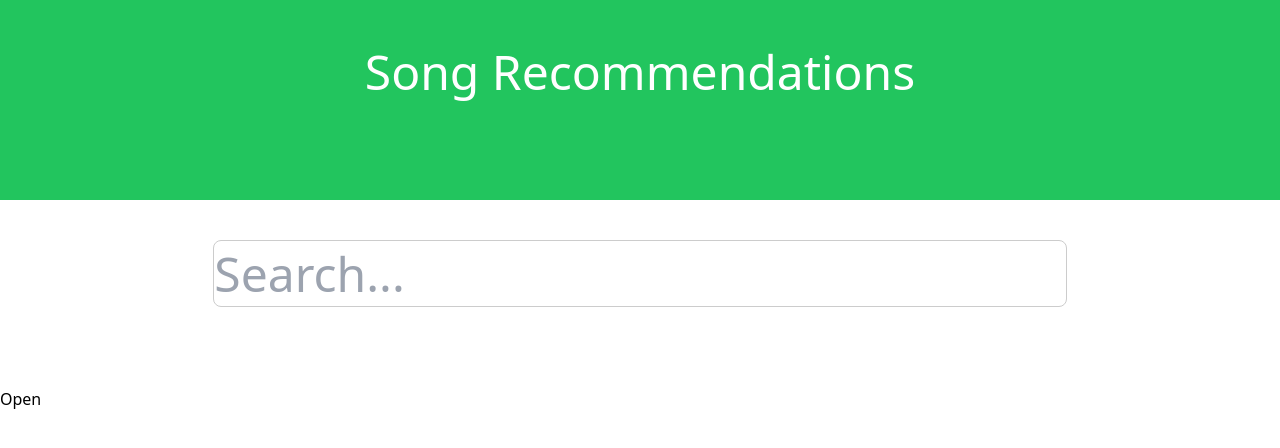
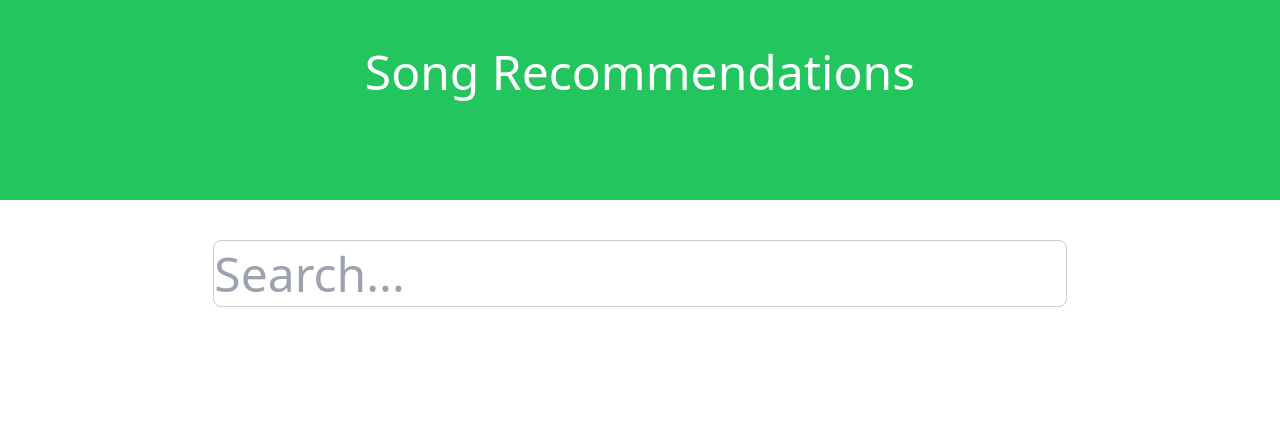
Before and after one commit to masashiyo/MusicRecFrontEnd, a React (Vite) app: page /songRecommendation in a window 1280 px wide. Shown: the top 448 px of the page. Built offline with nearby package versions, Linux system fonts and the light colour scheme.

Commit message:
song recommendation modal works and fixed some other code

```diff
--- a/src/components/SongRecModal.jsx
+++ b/src/components/SongRecModal.jsx
@@ -1,31 +1,29 @@
 import React, { useState, useEffect } from "react";
+import TrackCard from "./TrackCard";
 
 export default function SongRecModal(props) {
+    const [mappedTracks, setMappedTracks] = useState([]);
 
-    const [modal, setModal] = useState(false);
-
-    const toggleModal = () => {
-        setModal(!modal)
-    }
+    useEffect(() => {
+        const trackData = props.trackList.map((track) => {
+            return <TrackCard key={track.id} track={track} />
+          })
+          setMappedTracks(trackData)
+    },[props.trackList])
 
     return(
         <>
-            <button
-            onClick={toggleModal}
-            className="button">
-                Open
-            </button>
-
-            {modal ?
-                <div className="w-[100%] h-[100%] top-0 left-0 right-0 bottom-0 fixed z-10 bg-gray-900 z-10 bg-opacity-50">
-                    <div className="bg-white z-50 mx-auto w-[50%] h-[50%] my-[10%]">
-                        <button className="close-modal" onClick={() => toggleModal()}>Close</button>
+            {props.modal &&
+                <div className="w-[100%] h-[100%] top-0 left-0 right-0 bottom-0 fixed z-10 bg-gray-900 bg-opacity-50">
+                    <div className="bg-white z-50 mx-auto w-[70%] h-[80%] my-[5%] overflow-y-scroll">
+                        <button className="mt-2 ml-2 absolute mb-20 transition duration-300 ease-in-out text-white bg-green-500 hover:bg-green-700 p-2 text-xl rounded-lg border border-white" onClick={() => props.toggleModal()}>Close</button>
                         <h2 className="text-5xl mb-5 text-center">Recommended Songs</h2>
-                        <p className="text-2xl color-black">
-                            dahwahdwiahwu dhua wdh uwa duha wdua wdua dwha dwhuadw uhdwa uhwua dhhuiawdhuiadwhuiwadihuwaduihawhufeuihfsuifhsuif asigh fuiweag fweyug fyuasdg fhjdsg fhjsdf gashjdg iasd gashdg ashdg ashjdg ashjdg ashjdg ashjg wshjG HFawd
-                        </p>
+                        <div className="flex flex-col items-center">
+                            {mappedTracks.length > 0 && mappedTracks}
+                        </div>
                     </div>
-                </div> : ''}
+                </div>
+            }
         </>
     )
 }
--- a/src/components/SongSearchBar.jsx
+++ b/src/components/SongSearchBar.jsx
@@ -83,7 +83,7 @@ const SongSearchBar = (props) => {
                 onChange={handleChange}
                 />
             <div className='absolute w-8/12'>
-                {searchResults.length > 0 ? searchResults : ''}
+                {searchResults.length > 0 && searchResults}
             </div>
             </div>
             <div className='mt-20 w-[83.5%] mx-auto flex flex-col items-center'>
--- a/src/pages/SongRecommendation.jsx
+++ b/src/pages/SongRecommendation.jsx
@@ -4,9 +4,15 @@ import SongRecModal from '../components/SongRecModal';
 
 const SongRecommendation = () => {
     const [tracksSelected, setTracksSelected] = useState([]);
+    const [modal, setModal] = useState(false);
+    const [trackList, setTrackList] = useState([]);
 
     const sendTrackToParent = (tracks) => {
         setTracksSelected(tracks);
+    }
+
+    const toggleModal = () => {
+        setModal(!modal)
     }
 
     const createTrackPayload = (tracks) => {
@@ -30,7 +36,8 @@ const SongRecommendation = () => {
             const response = await fetch(`http://localhost:8080/auth/songRecs`,requestOptions);
             const data = await response.json();
 
-            setRawSearchResults(data);
+            setTrackList(data)
+            toggleModal()
         } catch (error) {
             console.error('Error fetching data:', error);
         }
@@ -45,7 +52,7 @@ const SongRecommendation = () => {
             <div className='flex justify-center'>
                 {tracksSelected.length > 0 ? <button onClick={() => fetchResults()} className="mb-20 transition duration-300 ease-in-out text-white bg-green-500 hover:bg-green-700 p-2 text-xl rounded-lg border border-white">Get Tracks</button> : ''}
             </div>
-            <SongRecModal/>
+            <SongRecModal modal={modal} toggleModal={toggleModal} trackList={trackList}/>
         </div>
 
     )
```
